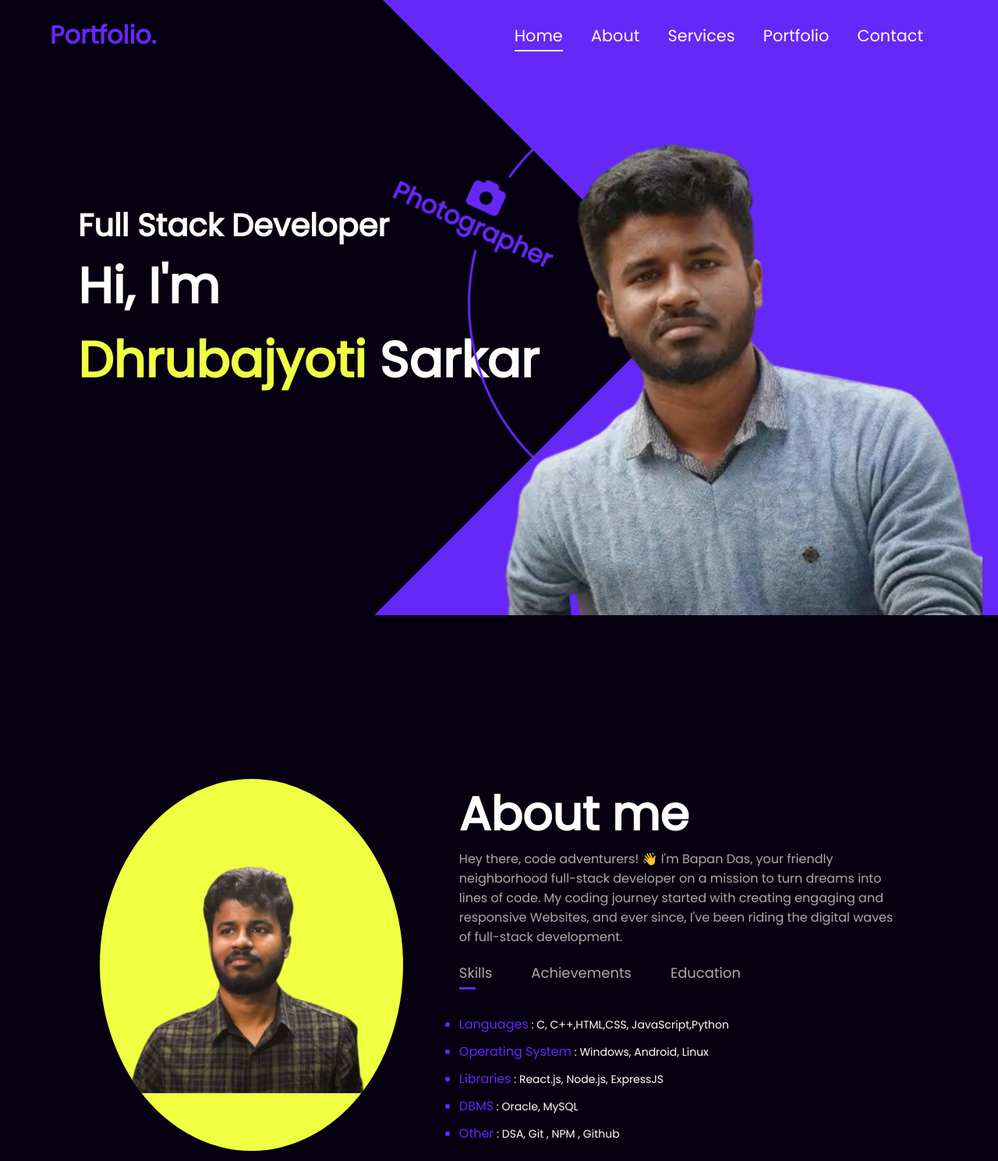
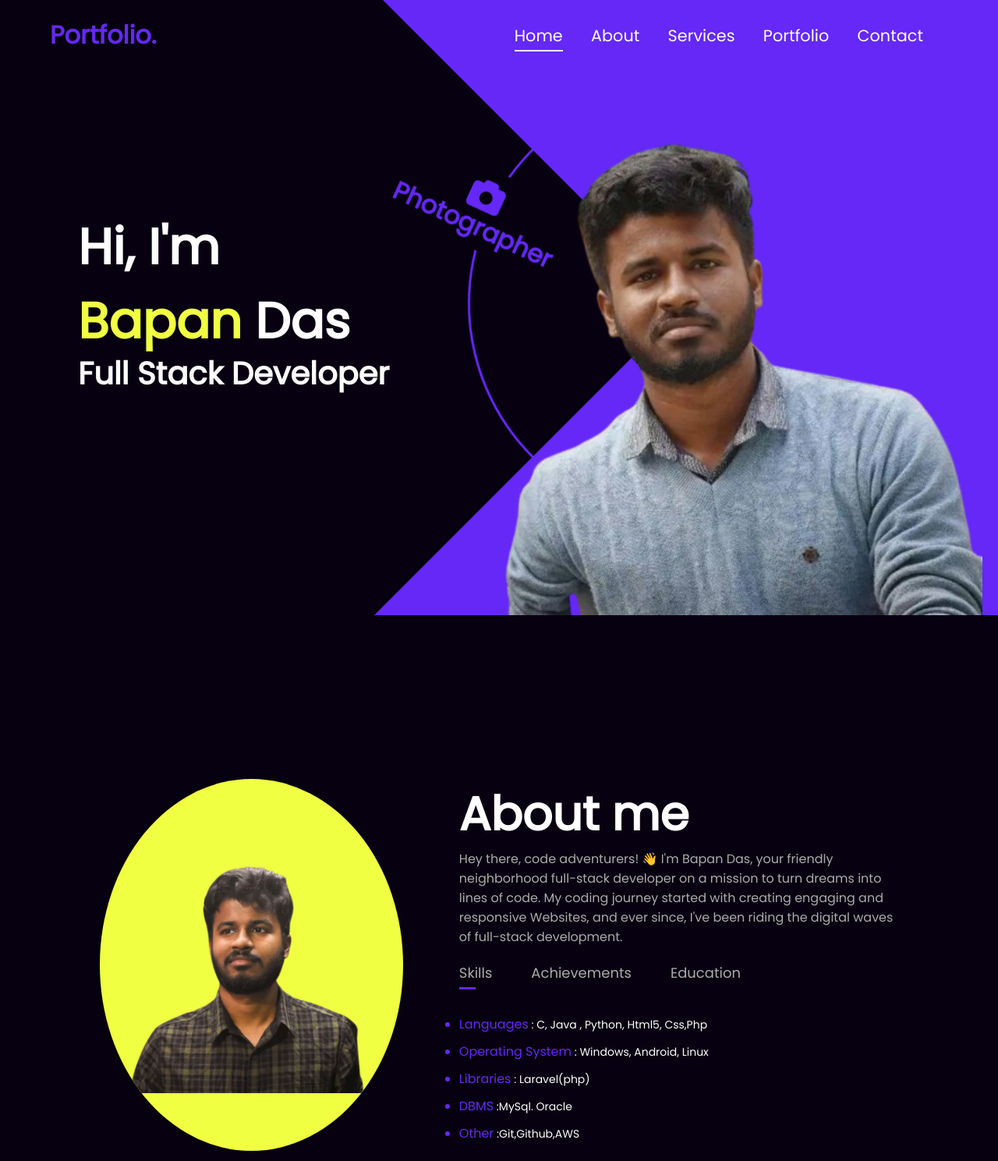
Before and after one commit to bapanadas044/personal-potfollio-website-, a plain HTML site: page index.html in a window 1280 px wide. Shown: the part 11-1500 px from the top of the page at 78% size. Drawn offline with nearby package versions, Linux system fonts and the light colour scheme.

Commit message:
some changes

```diff
--- a/index.html
+++ b/index.html
@@ -25,8 +25,9 @@
     </header>
     <section class="home" id="home">
         <div class="home-content">
+
+            <h1>Hi, I'm <br><span>Bapan</span> Das</h1>
             <p>Full Stack Developer</p>
-            <h1>Hi, I'm <br><span>Dhrubajyoti</span> Sarkar</h1>
             <!-- <a href="images/my-cv.pdf" download class="btn btn2">Download CV</a> -->
 
         </div>
@@ -77,17 +78,17 @@
                     </div>
                     <div class="tab-contents active-tab" id="skills">
                         <ul style="list-style: disc;">
-                            <li>Languages<span> : C, C++,HTML,CSS, JavaScript,Python</span></li>
+                            <li> Languages<span> : C, Java , Python, Html5, Css,Php </span></li>
                             <li>Operating System<span> : Windows, Android, Linux</span></li>
-                            <li>Libraries<span> : React.js, Node.js, ExpressJS</span></li>
-                            <li>DBMS<span> : Oracle, MySQL</span></li>
-                            <li>Other<span> : DSA, Git , NPM , Github</span></li>
+                            <li>Libraries<span> : Laravel(php)</span></li>
+                            <li>DBMS<span> :MySql. Oracle</span></li>
+                            <li>Other<span> :Git,Github,AWS</span></li>
                         </ul>
                     </div>
                     <div class="tab-contents" id="experience">
                         <ul>
                             <li><span>2022</span><br>CUET-PG 2022 96%tile </li>
-                            <li><span>2023</span><br>Certified in Google IT Automation with Python
+                            <li><span>2023</span><br> Certified in Google IT Automation with Python
                             </li>
                         </ul>
                     </div>
@@ -170,8 +171,8 @@
             <div class="row">
                 <div class="contact-left">
                     <h1 class="sub-title">Contact Me</h1>
-                    <p><i class="fa-solid fa-envelope"></i>dhrubasarkar4436@gmail.com</p>
-                    <p><i class="fa-solid fa-phone"></i>6294281094</p>
+                    <p><i class="fa-solid fa-envelope"></i>bapandasg5325@gmail.com@gmail.com</p>
+                    <p><i class="fa-solid fa-phone"></i>+91 0000000000</p>
                     <div class="social-icons">
                         <a href="#"><i class="fa-brands fa-linkedin"></i></a>
                         <a href="#"><i class="fa-brands fa-github"></i></a>
```
